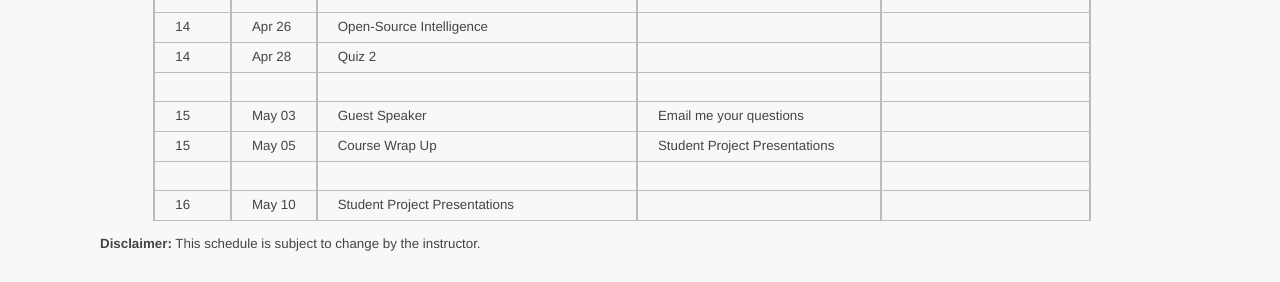
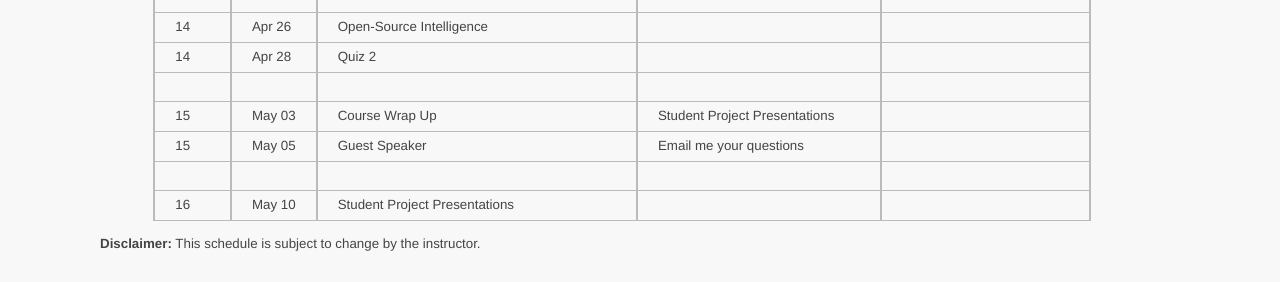
Before and after one commit to ycpcs/cs335-spring2022, a Jekyll site: the page built from schedule/index.md, in a window 1280 px wide. Shown: the part 1290-1572 px from the top of the page. Built offline with Jekyll 4.4.1, drawn with Linux system fonts in a browser that asks for light colours.

```diff
--- a/schedule/index.md
+++ b/schedule/index.md
@@ -50,8 +50,8 @@ CIS: <a href="https://www.amazon.com/Computer-Internet-Security-Hands-Approach/d
 > 14 | Apr 26 | Open-Source Intelligence | |
 > 14 | Apr 28 | Quiz 2 | |
 > | | | |
-> 15 | May 03 | Guest Speaker | Email me your questions |
-> 15 | May 05 | Course Wrap Up | Student Project Presentations |
+> 15 | May 03 | Course Wrap Up | Student Project Presentations |
+> 15 | May 05 | Guest Speaker | Email me your questions |
 > | | | |
 > 16 | May 10 | Student Project Presentations
 
```
